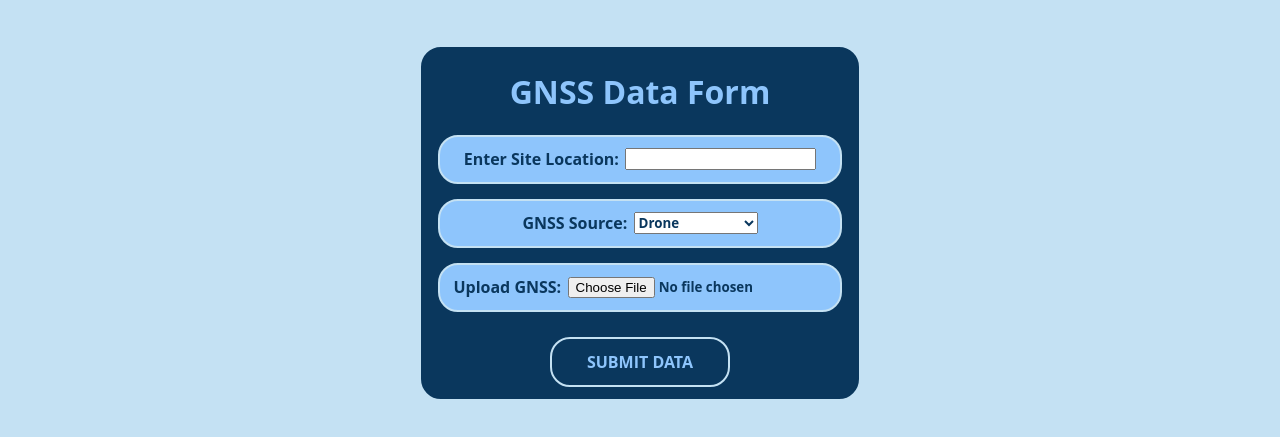
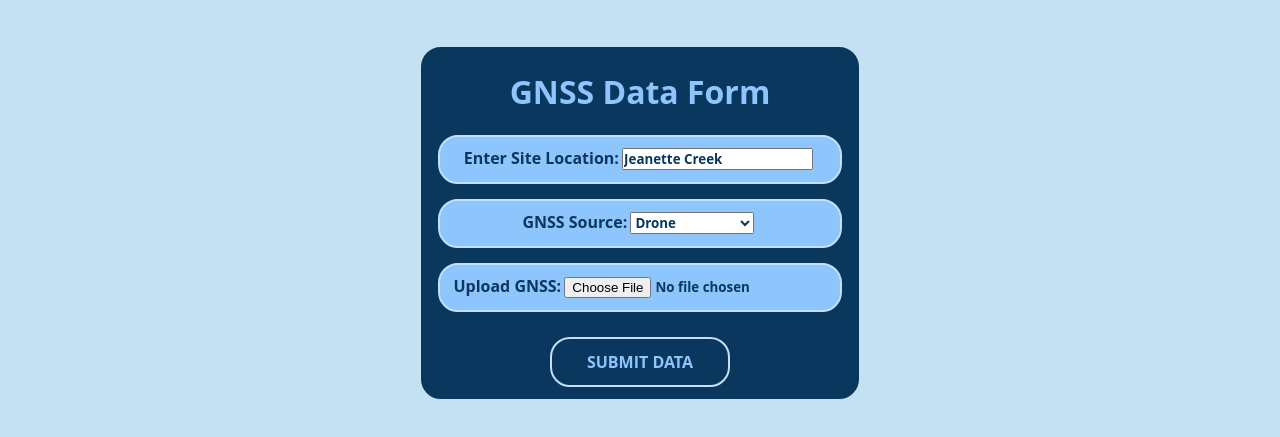
Before and after one commit to luke-redwine-sudo/GNSS-Reflectometry-Service, a React (Create React App) app in the folder frontend/: page /uploads in a window 1280 px wide. Shown: the part 171-608 px from the top of the page. Built offline with nearby package versions, Linux system fonts and the light colour scheme.

Commit message:
GNSS Form is now working

```diff
--- a/frontend/src/components/FileInput.js
+++ b/frontend/src/components/FileInput.js
@@ -4,9 +4,10 @@ function FileInput(props){
 
     return (
         <div class="fileinputwrapper">
-            <label class="filecomponent" for={props.inputname}>Upload {props.inputname}:</label>
-            <input class="filecomponent" type="file" id={props.inputname} accept={props.filetype} />
-        </div>
+            <label class="filecomponent" for={props.inputname}>Upload {props.inputname}:
+                <input class="filecomponent" type="file" id={props.name} accept={props.filetype} name={props.name} value={props.value} onChange={(e)=>{props.onChange(e)}}/>
+            </label>
+            </div>
     );
 
 }
--- a/frontend/src/components/GNSSDataForm.js
+++ b/frontend/src/components/GNSSDataForm.js
@@ -11,13 +11,26 @@ import './components_css/GNSSDataForm.css'
 
 function GNSSDataForm() {
 
+    const [formData, setFormData] = useState({location: "Jeanette Creek",source: "Drone",data: ""});
+
+    const handleChange = (event) => {
+        const { name, value } = event.target;
+        setFormData((prevFormData) => ({ ...prevFormData, [name]: value }));
+    };
+
+    const handleSubmit = (event) => {
+        alert(`Location: ${formData.location}, Source: ${formData.source}, Data: ${formData.data}`);
+    };
+
     return (
         <div class="gnssformorg">
-            <h1>GNSS Data Form</h1>
-            <LocationTextInput />
-            <GNSSSelector />
-            <FileInput inputname={"GNSS"} filetype={".23O"}/>
-            <UploadSubmitButton />
+            <form onSubmit={handleSubmit}>
+                <h1>GNSS Data Form</h1>
+                <LocationTextInput name="location" value={formData.location} onChange={handleChange}/>
+                <GNSSSelector name="source" value={formData.source} onChange={handleChange} />
+                <FileInput name="data" value={formData.data} onChange={handleChange} inputname={"GNSS"} filetype={".23O"}/>
+                <UploadSubmitButton />
+            </form>
         </div>
     );
 
--- a/frontend/src/components/GNSSSelector.js
+++ b/frontend/src/components/GNSSSelector.js
@@ -1,14 +1,16 @@
 import './components_css/GNSSSelector.css'
 
-function GNSSSelector() {
+function GNSSSelector(props) {
 
     return (
         <div class="gnssselectorwrapper">
-            <label class="gnssselectorlabel">GNSS Source:</label>
-            <select class="gnssselector">
-              <option value="Drone">Drone</option>
-              <option value="Ground_Station">Ground Station</option>
-            </select>
+            <label class="gnssselectorlabel">GNSS Source:
+                <select class="gnssselector" name={props.name} id={props.name} value={props.value} onChange={(e)=>{props.onChange(e)}}>
+                    <option value="Drone">Drone</option>
+                    <option value="Ground_Station">Ground Station</option>
+                </select>
+            </label>
+
         </div>
     );
 
--- a/frontend/src/components/LocationTextInput.js
+++ b/frontend/src/components/LocationTextInput.js
@@ -1,13 +1,14 @@
 import './components_css/LocationTextInput.css'
 
-function LocationTextInput() {
+function LocationTextInput(props) {
 
     return (
 
         <div class="locationinputwrapper">
-            <label class="locationcomponent">Enter Site Location:</label>
-            <input class="locationcomponent" type="text" />
-        </div>
+            <label class="locationcomponent">Enter Site Location:
+                <input class="locationcomponent" type="text" name={props.name} id={props.name} value={props.value} onChange={(e)=>{props.onChange(e)}}/>
+            </label>
+            </div>
 
     );
 
--- a/frontend/src/components/UploadSubmitButton.js
+++ b/frontend/src/components/UploadSubmitButton.js
@@ -3,7 +3,7 @@ import './components_css/UploadSubmitButton.css'
 function UploadSubmitButton() {
 
     return (
-        <button class="uploadsubmitbutton">SUBMIT DATA</button>
+        <button type="submit" class="uploadsubmitbutton">SUBMIT DATA</button>
     );
 
 }
```
